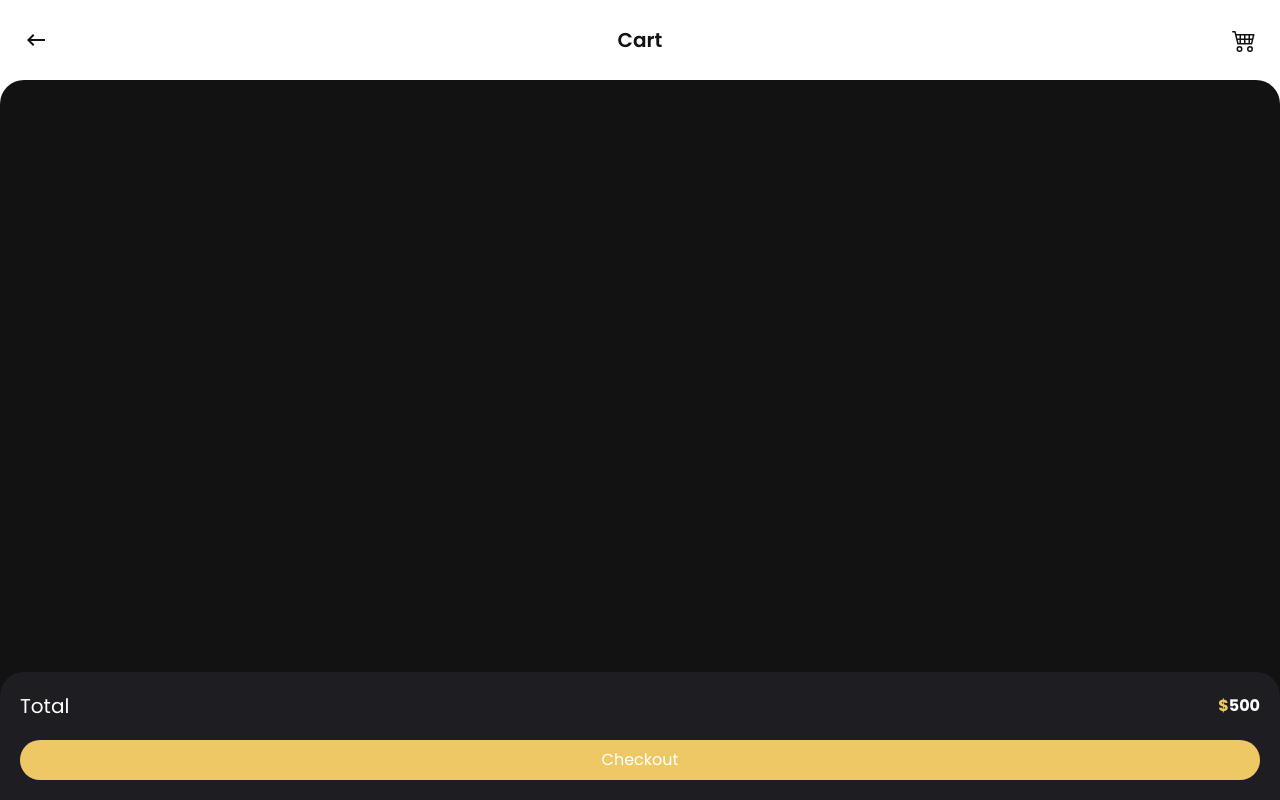
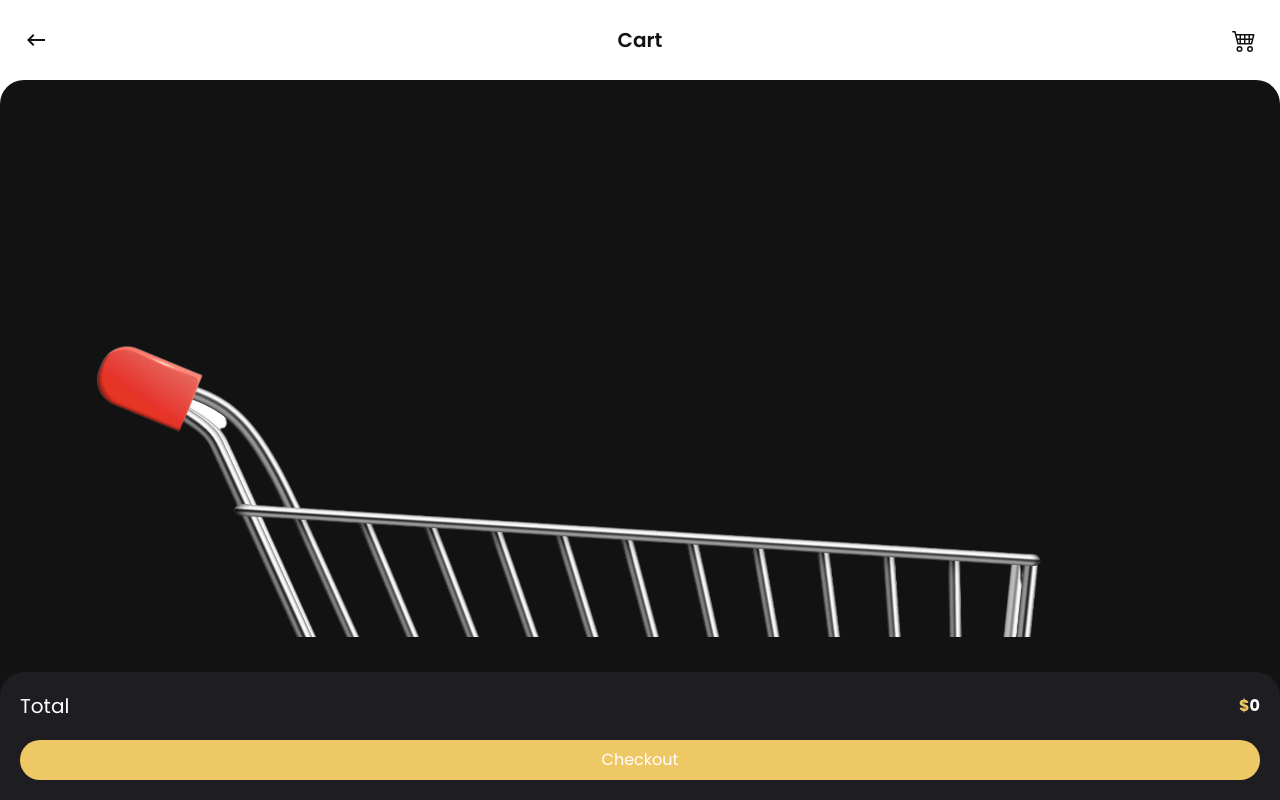
Before and after one commit to jemmycodes/GT-lounge, a React (Vite) app: page /cart in a window 1280 px wide. Built offline with nearby package versions, Linux system fonts and the light colour scheme.

Commit message:
finished cart page and major bug fixes

```diff
--- a/src/App.jsx
+++ b/src/App.jsx
@@ -11,6 +11,7 @@ const routes = createBrowserRouter([
     path: "menu",
     element: <Home />,
     children: [
+      { index: true, element: <Menu /> },
       {
         path: ":type",
         element: <Menu />,
--- a/src/components/home/MenuCard/MenuCard.jsx
+++ b/src/components/home/MenuCard/MenuCard.jsx
@@ -70,6 +70,7 @@ const MenuCard = ({ id, price, description, image, name }) => {
                 quantity,
                 name,
                 price,
+                amount: +quantity * +price.slice(1),
               });
               setQuantity(1);
             }}
--- /dev/null
+++ b/src/constants/helpers.js
@@ -0,0 +1,6 @@
+export const getTotalAmount = (cart, food) => {
+  return cart.reduce(
+    (accumulator, currValue) => accumulator + currValue.amount,
+    food.amount
+  );
+};
--- a/src/context/AppProvider.jsx
+++ b/src/context/AppProvider.jsx
@@ -1,4 +1,5 @@
 import { useReducer } from "react";
+import { getTotalAmount } from "../constants/helpers";
 import cartContext from "./cartContext";
 
 const CART_ACTIONS = {
@@ -20,20 +21,28 @@ const cartReducer = (state, { type, food }) => {
       (item) => item.id === food.id
     );
     const existingFood = state.cart[existingFoodIndex];
-    let updatedCart;
+    let updatedCart, newTotalAmount;
+
     // if it does, increase the quantity by the item.quantity
     if (existingFood) {
       const updatedFood = {
         ...existingFood,
         quantity: +existingFood.quantity + +food.quantity,
+        amount:
+          (+existingFood.quantity + +food.quantity) *
+          +existingFood.price.slice(1),
       };
+
       updatedCart = [...state.cart];
       updatedCart[existingFoodIndex] = updatedFood;
+      newTotalAmount = getTotalAmount(state.cart, food);
     } else {
       // else add it to the cart
       updatedCart = state.cart.concat(food);
+      newTotalAmount = getTotalAmount(state.cart, food);
     }
-    return { ...state, cart: updatedCart, totalAmount: 0 };
+
+    return { ...state, cart: updatedCart, totalAmount: newTotalAmount };
   }
 
   if (type === CART_ACTIONS.reduceFromCart) {
@@ -67,6 +76,7 @@ const AppProvider = ({ children }) => {
     addToCart: addItemToCartHandler,
     removeFromCart: removeFromCartHandler,
     removeFromCart: removeFromCartHandler,
+    totalAmount: cartState.totalAmount,
   };
 
   return (
--- a/src/pages/Cart.jsx
+++ b/src/pages/Cart.jsx
@@ -3,9 +3,20 @@ import { BsCart4 } from "react-icons/bs";
 import { MdKeyboardBackspace } from "react-icons/md";
 import CartCard from "../components/interface/CartCard";
 import cartContext from "../context/cartContext";
+import emptyCart from "../assets/empty-cart.webp";
 
 const Cart = () => {
-  const { cart } = useContext(cartContext);
+  const { cart, totalAmount } = useContext(cartContext);
+
+  const cartItems = cart.map(({ image, price, quantity, name, id }) => (
+    <CartCard
+      image={image}
+      price={price}
+      quantity={quantity}
+      name={name}
+      key={id}
+    />
+  ));
 
   return (
     <div className="flex flex-col h-full">
@@ -14,24 +25,27 @@ const Cart = () => {
         <h1 className="text-xl font-semibold">Cart</h1>
         <BsCart4 className="text-2xl font-bold" />
       </header>
-      <section className="bg-bgBlack h-[90vh] overflow-y-scroll scrollbar-hide flex flex-col gap-4 rounded-t-3xl p-6 pb-1">
-        {cart.map(({ image, price, quantity, name, id }) => (
-          <CartCard
-            image={image}
-            price={price}
-            quantity={quantity}
-            name={name}
-            key={id}
-          />
-        ))}
-      </section>
-      <section className="absolute flex gap-5 flex-col text-white  bottom-0 w-full left-0 bg-lang-card-color p-5 rounded-t-3xl">
-        <span className="flex items-center justify-between">
-          <p className="text-xl">Total</p>
-          <p className="first-letter:text-gold font-bold">$500</p>
-        </span>
+      <section className="bg-bgBlack h-[90vh] overflow-y-scroll scrollbar-hide rounded-t-3xl p-6 pb-1">
+        <section className="flex flex-col gap-4 h-[77%] overflow-y-scroll scrollbar-hide">
+          {cart.length > 0 ? (
+            cartItems
+          ) : (
+            <figure>
+              <img src={emptyCart} alt="" className="mt-10" />
+              <figcaption className="text-xl text-center text-gold">
+                Your cart is empty!
+              </figcaption>
+            </figure>
+          )}
+        </section>
+        <section className="absolute bottom-0 left-0 flex flex-col w-full gap-5 p-5 text-white bg-lang-card-color rounded-t-3xl">
+          <span className="flex items-center justify-between">
+            <p className="text-xl">Total</p>
+            <p className="font-bold first-letter:text-gold">${totalAmount}</p>
+          </span>
 
-        <button className="bg-gold p-2 rounded-full">Checkout</button>
+          <button className="p-2 rounded-full bg-gold">Checkout</button>
+        </section>
       </section>
     </div>
   );
--- a/src/pages/Home.jsx
+++ b/src/pages/Home.jsx
@@ -9,10 +9,13 @@ const Home = () => {
   return (
     <AppBg>
       <Alert />
-      <header className="text-gray-600  text-2xl cursor-pointer flex justify-between">
+      <header className="flex justify-between text-2xl text-gray-600 cursor-pointer">
         <MdKeyboardBackspace />
         <Link to="/cart">
-          <BsCart4 />
+          <span className="relative bg-red-400 ">
+            <BsCart4 />
+            <div className="absolute p-1 rounded-full top-6 -right-7 bg-gold"></div>
+          </span>
         </Link>
       </header>
       <section className="my-6 mb-8 space-y-7">
```
Also changed, not shown: src/assets/empty-cart.webp (added).
